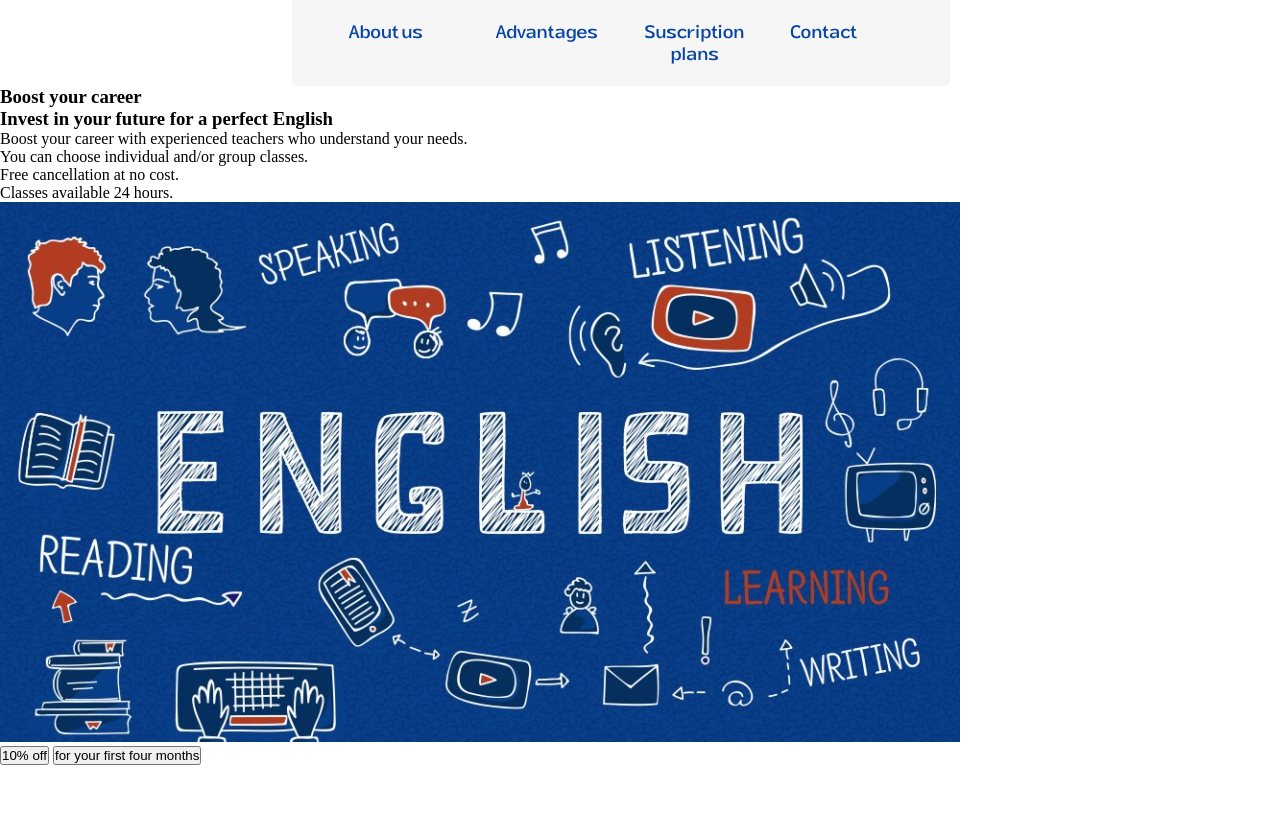
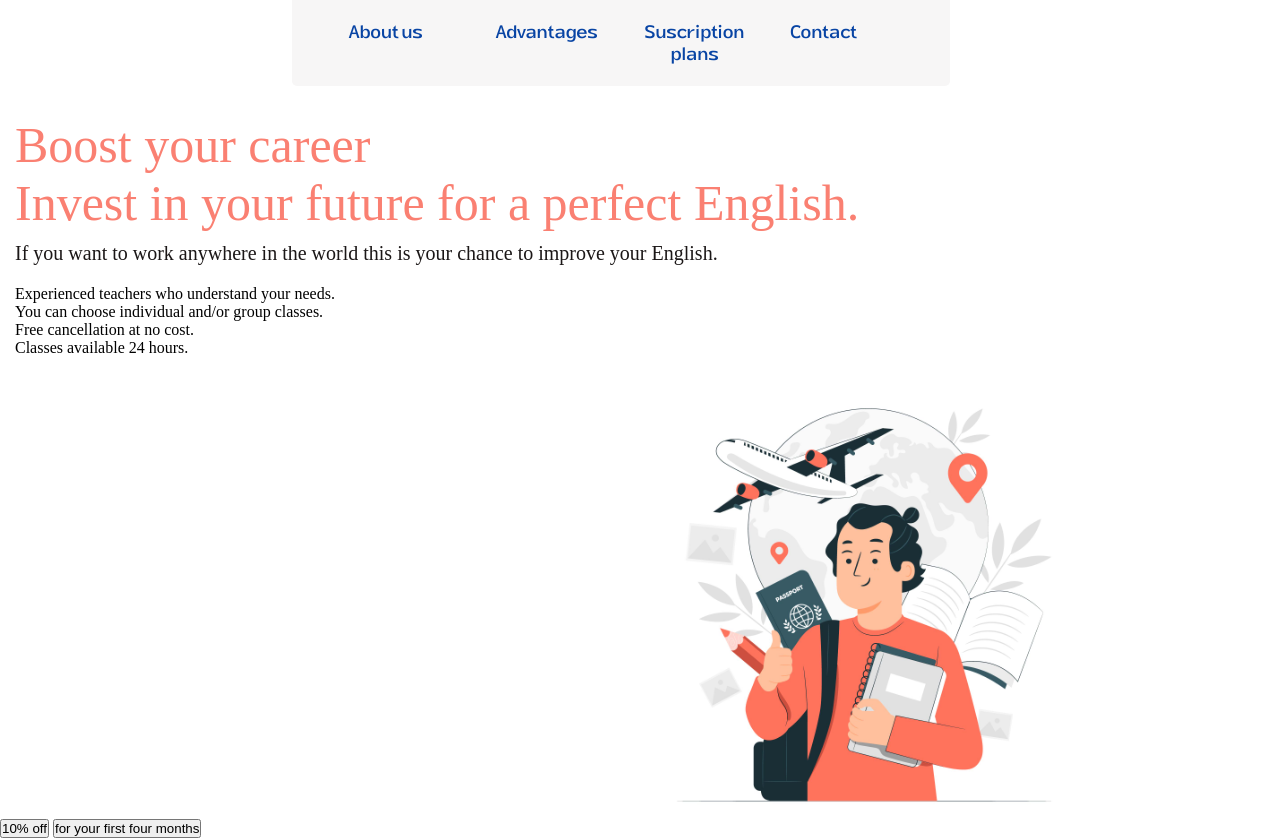
Before and after one commit to rociocabrera/Dawer-English-Center, a plain HTML site: page index.html in a window 1280 px wide. Shown: the part 95-933 px from the top of the page. Before the commit the page ends 860 px from the top, so only its background shows below. Drawn offline with Linux system fonts and the light colour scheme.

Commit message:
changes the photos

```diff
--- a/index.html
+++ b/index.html
@@ -8,7 +8,7 @@
     <link
       rel="icon"
       type="image/x-icon"
-      href="assets/images/logo letter d.jpeg"
+      href="assets/images/logo-letter-d.jpeg"
     />
   </head>
   <body>
@@ -18,7 +18,7 @@
       <a href="index.html"
         ><img
           class="logo"
-          src="assets/images/logo letter d.jpeg"
+          src="assets/images/logo-letter-d.jpeg"
           alt="logo letra d"
       /></a>
       <h1 class="slogan">Dawer English Center</h1>
@@ -39,25 +39,24 @@
 
     <main>
       <!-- contenido ppal de todo el doc -->
-      <section>
-        <article>
-          <h3>Boost your career</h3>
-          <h1>Invest in your future for a perfect English</h1>
+      <h1>Boost your career</h1>
+      <h2>Invest in your future for a perfect English.</h2>
+      <p>
+        If you want to work anywhere in the world this is your chance to improve
+        your English.
+      </p>
 
-          <p>
-            Boost your career with experienced teachers who understand your
-            needs.
-          </p>
-          <ul>
-            <li>You can choose individual and/or group classes.</li>
-            <li>Free cancellation at no cost.</li>
-            <li>Classes available 24 hours.</li>
-          </ul>
-        </article>
-      </section>
+      <div>
+        <ul>
+          <li>Experienced teachers who understand your needs.</li>
+          <li>You can choose individual and/or group classes.</li>
+          <li>Free cancellation at no cost.</li>
+          <li>Classes available 24 hours.</li>
+        </ul>
+      </div>
 
       <aside>
-        <img src="assets/images/background-english.jpeg" alt="backround-main" />
+        <img src="assets/images/background-english.jpg" />
       </aside>
     </main>
     <footer>
--- a/styles.css
+++ b/styles.css
@@ -83,7 +83,51 @@ nav a:hover {
   color: gray;
 }
 
-/* MAIN GENERAL */
+/* MAIN INDEX */
+
+main {
+  position: relative;
+}
+
+main h1 {
+  font-size: 50px;
+  margin: 30px 15px 0 15px;
+  font-weight: lighter;
+  color: rgb(250, 128, 114);
+}
+
+main h2 {
+  margin-bottom: 10px;
+  font-size: 50px;
+  margin: 0px 15px 10px;
+  font-weight: lighter;
+  color: rgb(250, 128, 114);
+  /*  text-shadow: 3px 1px rgb(244, 168, 160);*/
+}
+main p {
+  font-size: 20px;
+  margin: 10px 15px;
+  color: rgb(27, 23, 23);
+}
+
+div {
+  display: inline-block;
+  margin: 10px 15px;
+}
+
+div ul li {
+  list-style: none;
+}
+
+aside {
+  position: relative;
+  margin: 0 50%;
+  width: 50%;
+}
+
+aside img {
+  width: 70%;
+}
 
 /* MAIN ABOUT */
 
```
Also changed, not shown: pages/about.html (+2 -2 lines), pages/advantages.html (+2 -2 lines), pages/contact.html (+1 -1 lines), pages/suscriptions.html (+1 -1 lines), assets/images/background-english.jpeg (deleted), assets/images/background-english.jpg (added), assets/images/logo-letter-d.jpeg (renamed from assets/images/logo letter d.jpeg), assets/images/students-background.jpg (added).
